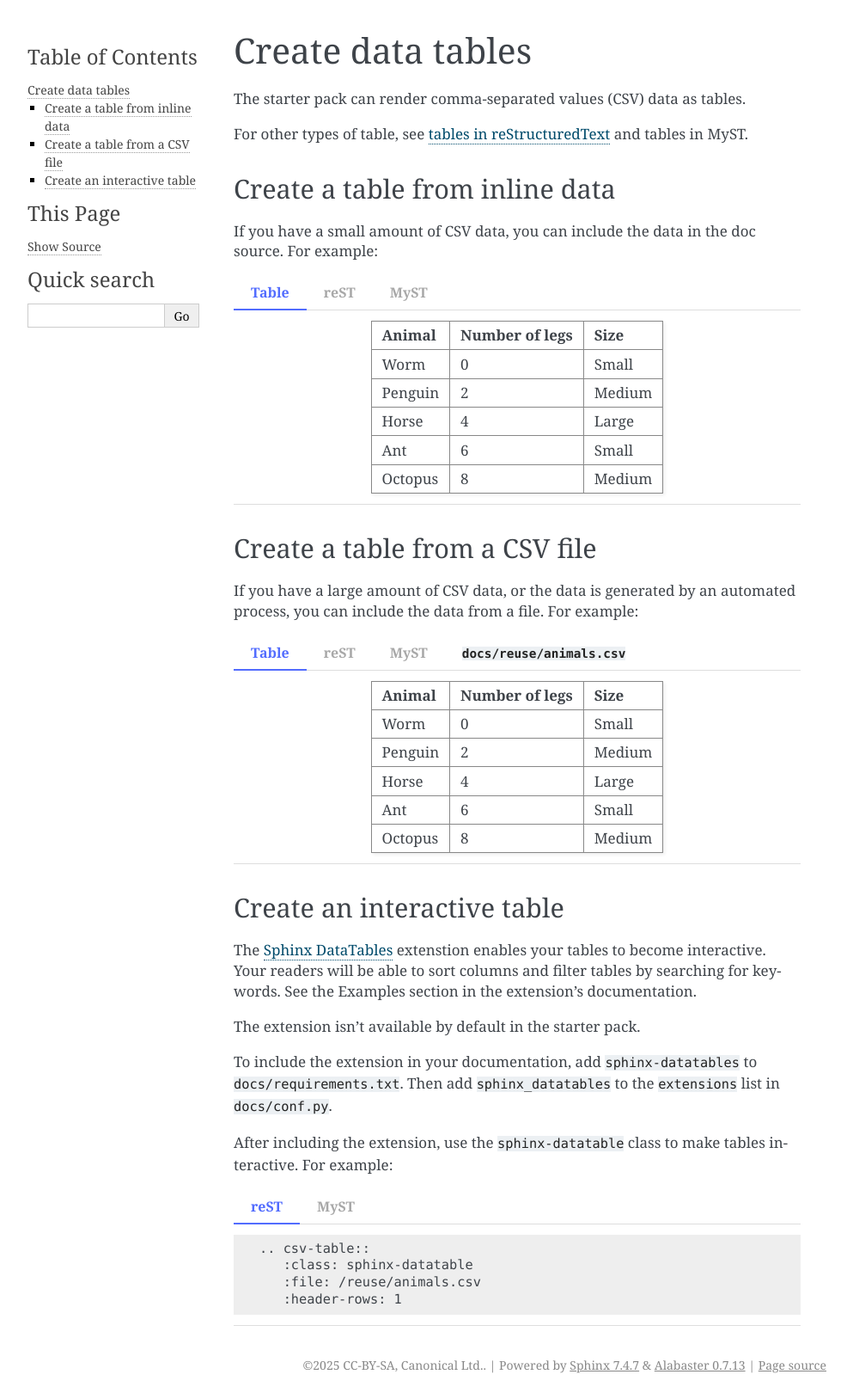
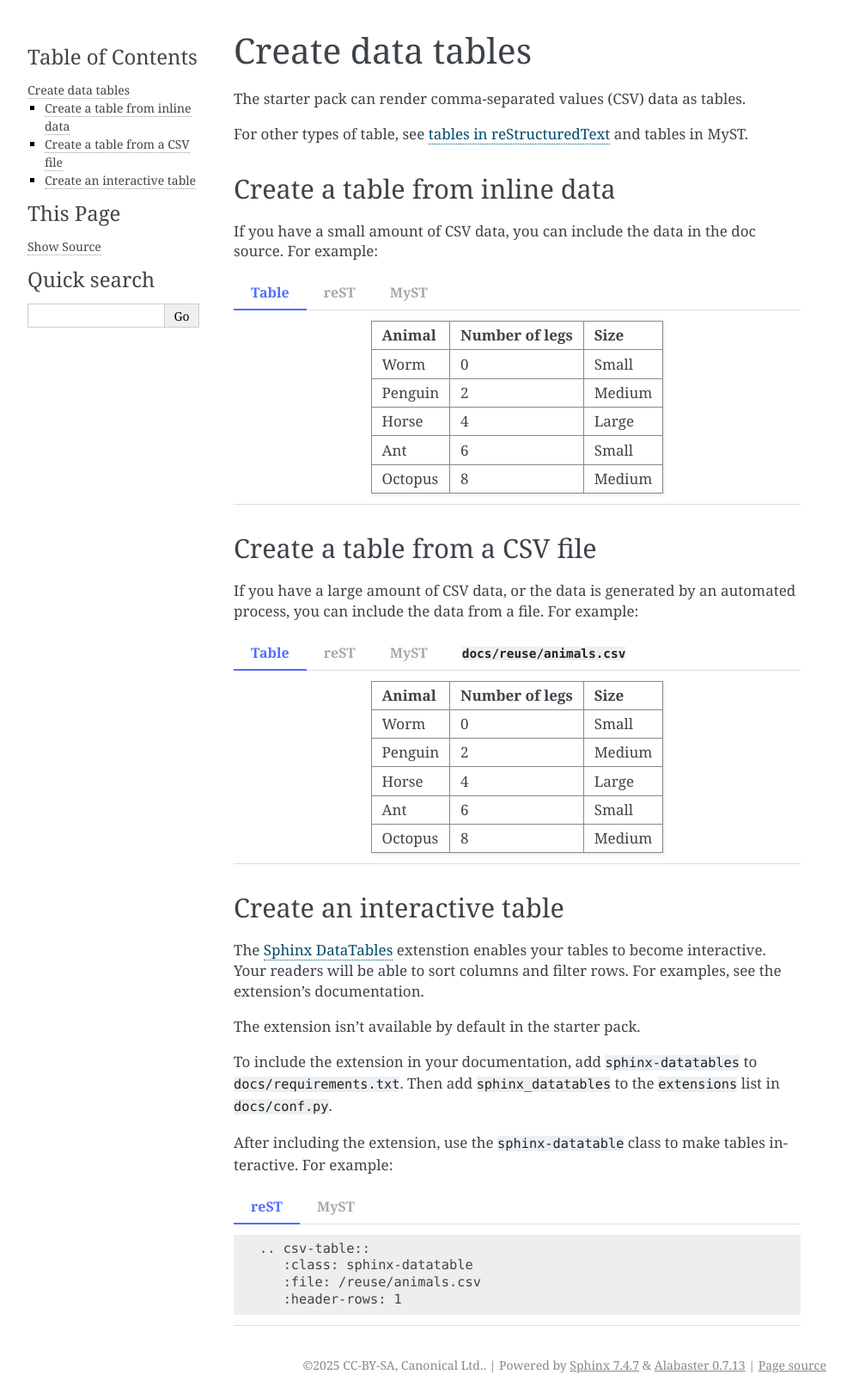
Before and after one commit to canonical/sphinx-docs-starter-pack, a Sphinx documentation site: the page built from docs/how-to/create-data-tables.rst, in a window 1280 px wide. Shown: the whole page at 86% size, without its empty margins (148-1141 px from the left). Built offline with Sphinx 7.4.7, drawn with Linux system fonts in a browser that asks for light colours; pages that are not in the unit, such as notebooks, are missing from menus.

Commit message:
adjust wording

```diff
--- a/docs/how-to/create-data-tables.rst
+++ b/docs/how-to/create-data-tables.rst
@@ -109,7 +109,7 @@ If you have a large amount of CSV data, or the data is generated by an automated
 Create an interactive table
 ---------------------------
 
-The `Sphinx DataTables`_ extenstion enables your tables to become interactive. Your readers will be able to sort columns and filter tables by searching for keywords. See the Examples section in the extension's documentation.
+The `Sphinx DataTables`_ extenstion enables your tables to become interactive. Your readers will be able to sort columns and filter rows. For examples, see the extension's documentation.
 
 The extension isn't available by default in the starter pack.
 
```
